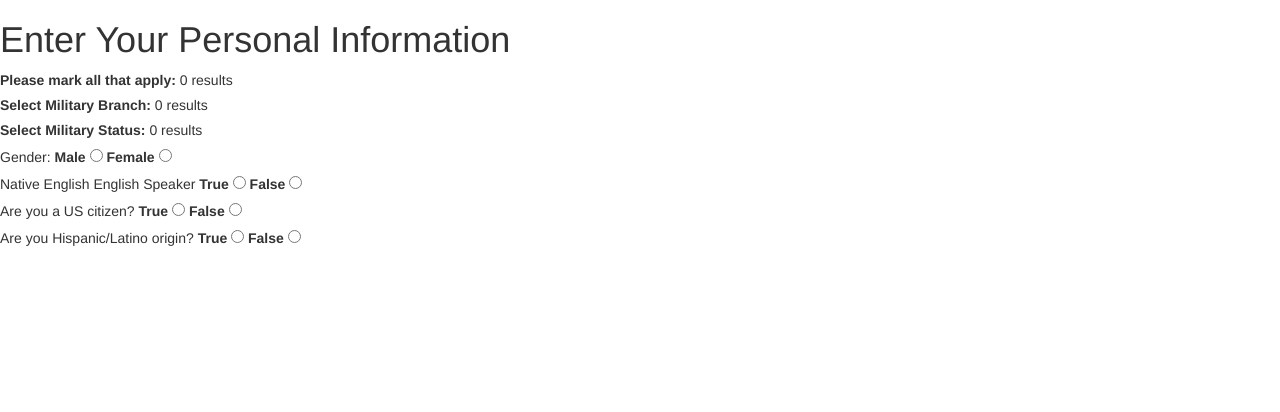
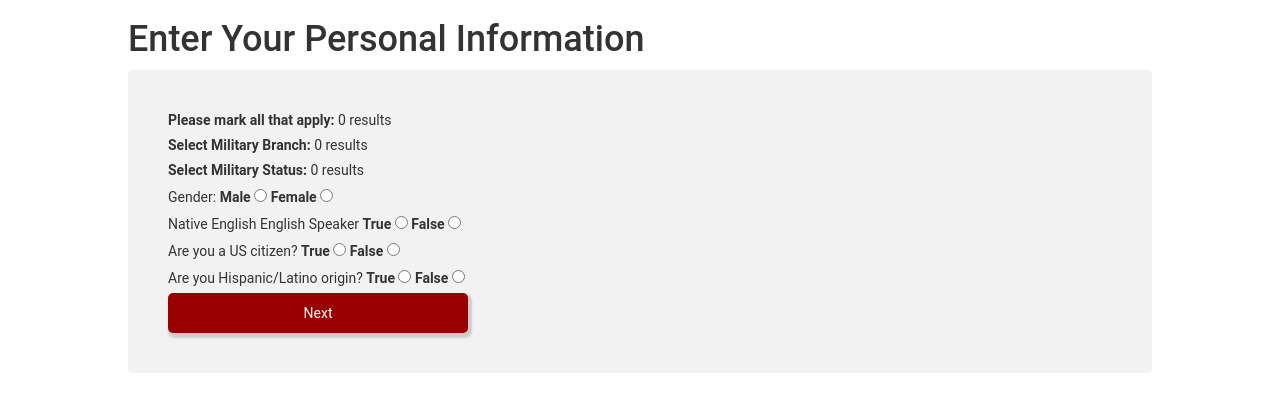
Before and after one commit to chelseasanc/cspc5021project, a PHP site: page /personalinfo.php in a window 1280 px wide. Shown: the top 412 px of the page. Run offline with PHP 8.4, Linux system fonts and the light colour scheme; data that the repository does not hold is empty.

Commit message:
Add style sheet and next button to personal page

```diff
--- a/personalinfo.php
+++ b/personalinfo.php
@@ -9,7 +9,7 @@
 
       <!-- Latest compiled and minified JavaScript -->
       <script src="https://maxcdn.bootstrapcdn.com/bootstrap/3.3.7/js/bootstrap.min.js" integrity="sha384-Tc5IQib027qvyjSMfHjOMaLkfuWVxZxUPnCJA7l2mCWNIpG9mGCD8wGNIcPD7Txa" crossorigin="anonymous"></script>
-
+      <link rel="stylesheet" href="style.css">
 
       <title>Personal Info</title>
     </head>
@@ -57,6 +57,7 @@
            <input type="radio" name="isHispanic" value="false"/>
         </label>
         <br />
+        <input type='submit' value='Next' />
       </form>
     </body>
   <html>
```
Lines whose indentation alone changed are shown as unchanged.
